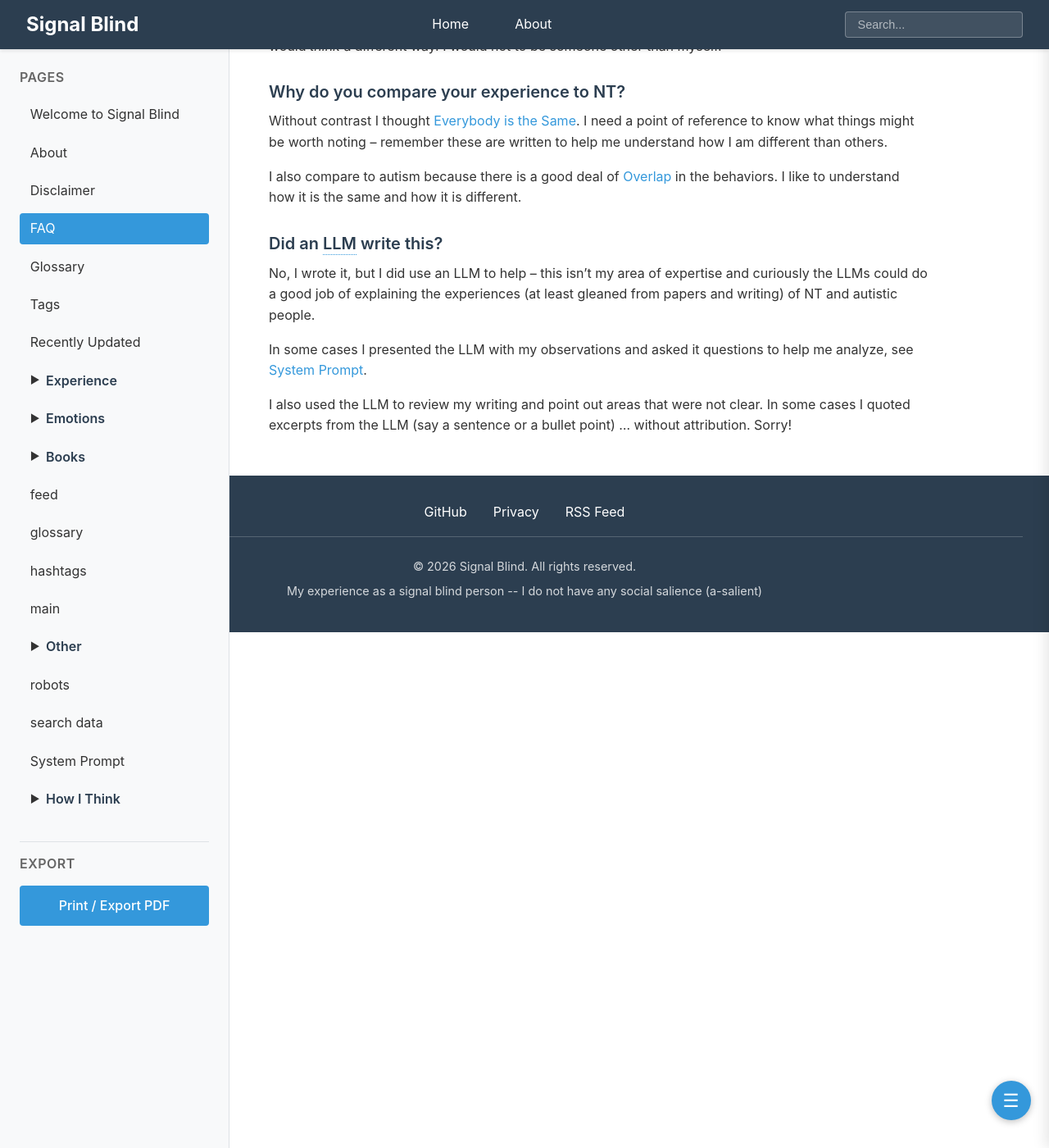
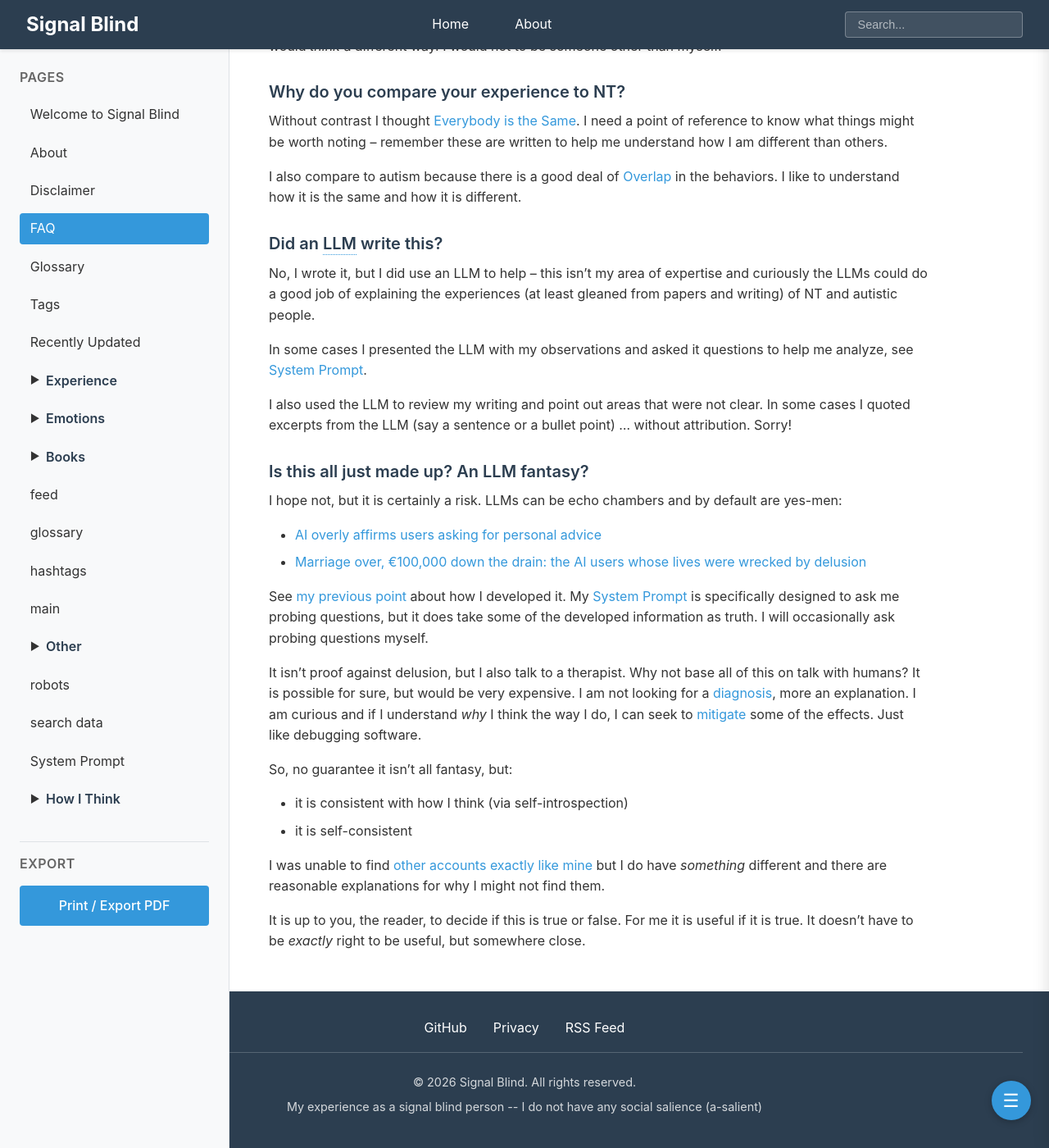
Before and after one commit to SignalBlind/SignalBlind.github.io, a Jekyll site: the page built from FAQ.md, in a window 1280 px wide and 1400 px high, scrolled down 1450 px. Shown: the whole window at 82% size. Built offline with Jekyll 4.4.1, drawn with Linux system fonts in a browser that asks for light colours; comment, search, counter and statistics services are not loaded.

Commit message:
updates to existing

```diff
--- a/FAQ.md
+++ b/FAQ.md
@@ -45,3 +45,23 @@ No, I wrote it, but I did use an LLM to help -- this isn't my area of expertise
 In some cases I presented the LLM with my observations and asked it questions to help me analyze, see [System Prompt](System%20Prompt.md).
 
 I also used the LLM to review my writing and point out areas that were not clear.  In some cases I quoted excerpts from the LLM (say a sentence or a bullet point) ... without attribution.  Sorry!
+
+#### Is this all just made up?  An LLM fantasy?
+
+I hope not, but it is certainly a risk.  LLMs can be echo chambers and by default are yes-men:
+
+- [AI overly affirms users asking for personal advice](https://news.stanford.edu/stories/2026/03/ai-advice-sycophantic-models-research)
+- [Marriage over, €100,000 down the drain: the AI users whose lives were wrecked by delusion](https://www.theguardian.com/lifeandstyle/2026/mar/26/ai-chatbot-users-lives-wrecked-by-delusion)
+
+See [my previous point](#Did%20an%20LLM%20write%20this?) about how I developed it.  My [System Prompt](System%20Prompt.md) is specifically designed to ask me probing questions, but it does take some of the developed information as truth.  I will occasionally ask probing questions myself.
+
+It isn't proof against delusion, but I also talk to a therapist.  Why not base all of this on talk with humans?  It is possible for sure, but would be very expensive.  I am not looking for a [diagnosis](#What%20are%20you%20diagnosed%20with?), more an explanation.  I am curious and if I understand *why* I think the way I do, I can seek to [mitigate](Experience/Mitigation.md) some of the effects.  Just like debugging software.
+
+So, no guarantee it isn't all fantasy, but:
+
+- it is consistent with how I think (via self-introspection)
+- it is self-consistent
+
+I was unable to find [other accounts exactly like mine](Experience/Where%20Are%20My%20People?.md) but I do have *something* different and there are reasonable explanations for why I might not find them.
+
+It is up to you, the reader, to decide if this is true or false.  For me it is useful if it is true.  It doesn't have to be *exactly* right to be useful, but somewhere close.
```
Also changed, not shown: Emotions/Semantic Divergence.md (+1 -0 lines).
